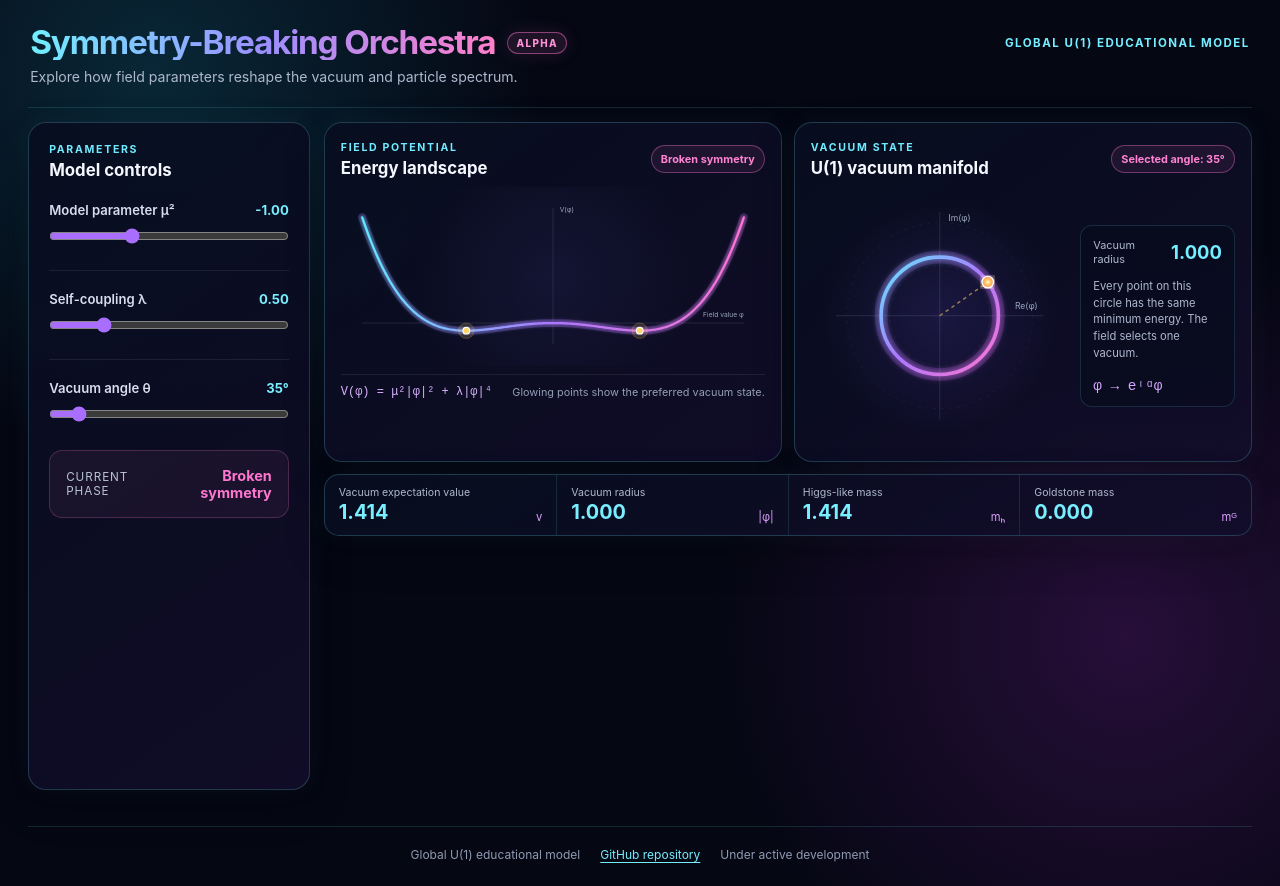
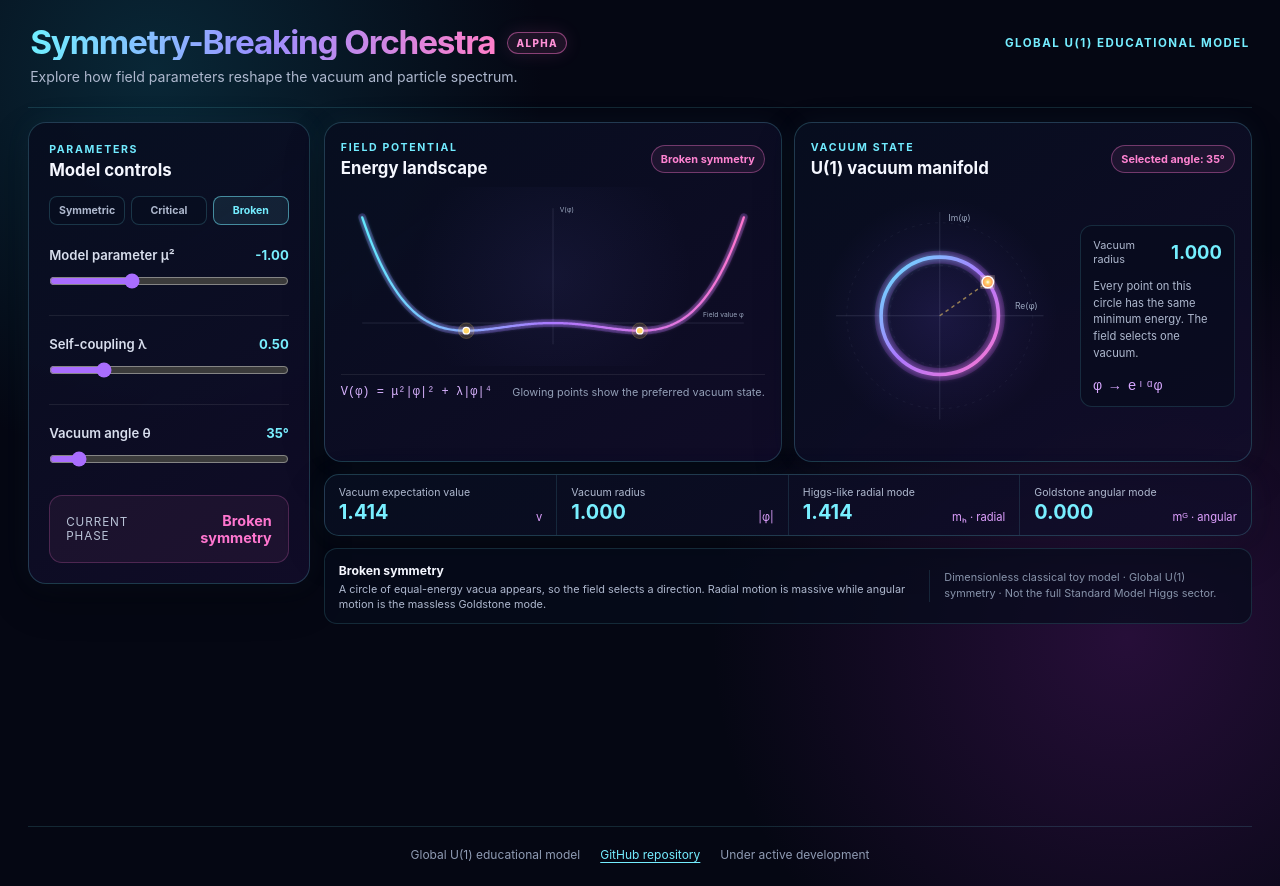
Before and after one commit to raunaksachinkhanna/symmetry-breaking-orchestra, a React (Vite) app in the folder frontend/: page / in a window 1280 px wide. Built offline with nearby package versions, Linux system fonts and the light colour scheme.

Commit message:
Add critical phase and guided model states

```diff
--- a/frontend/src/App.css
+++ b/frontend/src/App.css
@@ -81,7 +81,7 @@ h1 {
   grid-template-columns: clamp(280px, 22vw, 320px) minmax(0, 1fr);
   gap: 14px;
   margin-top: 14px;
-  align-items: stretch;
+  align-items: start;
 }
 
 .panel,
@@ -118,6 +118,42 @@ h1 {
 
 .controls-list {
   margin-top: 22px;
+}
+
+.presets {
+  display: grid;
+  grid-template-columns: repeat(3, minmax(0, 1fr));
+  gap: 6px;
+  margin-top: 16px;
+}
+
+.presets button {
+  min-width: 0;
+  padding: 7px 5px;
+  border: 1px solid rgba(116, 237, 255, 0.18);
+  border-radius: 8px;
+  color: #aeb8ce;
+  background: rgba(8, 14, 31, 0.74);
+  cursor: pointer;
+  font-size: 0.66rem;
+  font-weight: 700;
+  transition: border-color 160ms ease, color 160ms ease, background 160ms ease;
+}
+
+.presets button:hover {
+  color: #f5f7ff;
+  border-color: rgba(116, 237, 255, 0.42);
+}
+
+.presets button:focus-visible {
+  outline: 2px solid #74edff;
+  outline-offset: 2px;
+}
+
+.presets button.active {
+  color: #74edff;
+  border-color: rgba(116, 237, 255, 0.52);
+  background: rgba(116, 237, 255, 0.09);
 }
 
 .control + .control {
@@ -194,10 +230,14 @@ h1 {
   color: #70efff;
 }
 
+.critical {
+  color: #ffd568;
+}
+
 .workspace {
   min-width: 0;
   display: grid;
-  grid-template-rows: auto auto;
+  grid-template-rows: auto auto auto;
   align-content: start;
   gap: 12px;
 }
@@ -248,6 +288,12 @@ h1 {
   color: #73efff;
   border-color: rgba(115, 239, 255, 0.38);
   background: rgba(115, 239, 255, 0.08);
+}
+
+.critical-badge {
+  color: #ffd568;
+  border-color: rgba(255, 213, 104, 0.4);
+  background: rgba(255, 213, 104, 0.08);
 }
 
 .potential-svg {
@@ -464,6 +510,36 @@ h1 {
   font-size: 0.7rem;
 }
 
+.live-explanation {
+  display: grid;
+  grid-template-columns: minmax(0, 1.5fr) minmax(260px, 0.8fr);
+  gap: 14px;
+  padding: 10px 14px;
+  border: 1px solid rgba(116, 237, 255, 0.14);
+  border-radius: 13px;
+  background: rgba(7, 12, 28, 0.7);
+}
+
+.live-explanation strong {
+  color: #f5f7ff;
+  font-size: 0.76rem;
+}
+
+.live-explanation p {
+  margin: 3px 0 0;
+  color: #aeb8ce;
+  font-size: 0.68rem;
+  line-height: 1.45;
+}
+
+.live-explanation .scope-note {
+  align-self: center;
+  margin: 0;
+  padding-left: 14px;
+  border-left: 1px solid rgba(116, 237, 255, 0.12);
+  color: #8793aa;
+}
+
 .app-footer {
   margin-top: 36px;
   padding: 20px 0 0;
@@ -505,6 +581,8 @@ h1 {
   }
 
   .controls-list {
+    grid-column: 1 / -1;
+    grid-row: 2;
     display: grid;
     grid-template-columns: repeat(3, minmax(0, 1fr));
     gap: 18px;
@@ -518,6 +596,11 @@ h1 {
   }
 
   .result {
+    margin: 0;
+  }
+
+  .presets {
+    align-self: center;
     margin: 0;
   }
 }
@@ -542,6 +625,10 @@ h1 {
     margin-top: 20px;
   }
 
+  .presets {
+    margin-top: 16px;
+  }
+
   .control + .control {
     margin-top: 20px;
     padding-top: 18px;
@@ -555,6 +642,16 @@ h1 {
   .visual-grid,
   .physics-grid {
     grid-template-columns: 1fr;
+  }
+
+  .live-explanation {
+    grid-template-columns: 1fr;
+  }
+
+  .live-explanation .scope-note {
+    padding: 9px 0 0;
+    border-top: 1px solid rgba(116, 237, 255, 0.12);
+    border-left: 0;
   }
 
   .physics-card + .physics-card {
--- a/frontend/src/App.tsx
+++ b/frontend/src/App.tsx
@@ -19,6 +19,24 @@ function App() {
   );
 
   const isBroken = model.phase === "BROKEN";
+  const isCritical = model.phase === "CRITICAL";
+
+  const phaseLabel = isBroken
+    ? "Broken symmetry"
+    : isCritical
+      ? "Critical boundary"
+      : "Symmetric";
+
+  const phaseExplanation = isBroken
+    ? "A circle of equal-energy vacua appears, so the field selects a direction. Radial motion is massive while angular motion is the massless Goldstone mode."
+    : isCritical
+      ? "The vacuum remains at the origin, but the quadratic curvature vanishes. Both field modes are massless at this boundary."
+      : "The origin is the unique vacuum and the U(1) symmetry remains unbroken. The two field components are degenerate massive modes."
+
+  const applyPreset = (nextMuSquared: number) => {
+    setMuSquared(nextMuSquared);
+    setLambda(0.5);
+  };
 
   return (
     <main className="app">
@@ -40,6 +58,35 @@ function App() {
           <div className="panel-heading">
             <p>Parameters</p>
             <h2>Model controls</h2>
+          </div>
+
+          <div className="presets" aria-label="Phase presets">
+            <button
+              type="button"
+              className={model.phase === "SYMMETRIC" ? "active" : ""}
+              aria-pressed={model.phase === "SYMMETRIC"}
+              onClick={() => applyPreset(1)}
+            >
+              Symmetric
+            </button>
+
+            <button
+              type="button"
+              className={isCritical ? "active" : ""}
+              aria-pressed={isCritical}
+              onClick={() => applyPreset(0)}
+            >
+              Critical
+            </button>
+
+            <button
+              type="button"
+              className={isBroken ? "active" : ""}
+              aria-pressed={isBroken}
+              onClick={() => applyPreset(-1)}
+            >
+              Broken
+            </button>
           </div>
 
           <div className="controls-list">
@@ -106,8 +153,8 @@ function App() {
 
           <div className="result" aria-live="polite">
             <span>Current phase</span>
-            <strong className={isBroken ? "broken" : "symmetric"}>
-              {isBroken ? "Broken symmetry" : "Symmetric"}
+            <strong className={model.phase.toLowerCase()}>
+              {phaseLabel}
             </strong>
           </div>
         </aside>
@@ -142,16 +189,44 @@ function App() {
             </article>
 
             <article className="physics-card">
-              <span>Higgs-like mass</span>
+              <span>
+                {isBroken ? "Higgs-like radial mode" : "Field mode 1"}
+              </span>
               <strong>{model.higgsMass.toFixed(3)}</strong>
-              <small>mₕ</small>
+              <small>
+                {isBroken
+                  ? "mₕ · radial"
+                  : isCritical
+                    ? "m₁ · massless"
+                    : "m₁ · degenerate"}
+              </small>
             </article>
 
             <article className="physics-card">
-              <span>Goldstone mass</span>
+              <span>
+                {isBroken ? "Goldstone angular mode" : "Field mode 2"}
+              </span>
               <strong>{model.goldstoneMass.toFixed(3)}</strong>
-              <small>mᴳ</small>
+              <small>
+                {isBroken
+                  ? "mᴳ · angular"
+                  : isCritical
+                    ? "m₂ · massless"
+                    : "m₂ · degenerate"}
+              </small>
             </article>
+          </section>
+
+          <section className="live-explanation" aria-live="polite">
+            <div>
+              <strong>{phaseLabel}</strong>
+              <p>{phaseExplanation}</p>
+            </div>
+
+            <p className="scope-note">
+              Dimensionless classical toy model · Global U(1) symmetry · Not
+              the full Standard Model Higgs sector.
+            </p>
           </section>
         </div>
       </section>
--- a/frontend/src/components/PotentialPlot.tsx
+++ b/frontend/src/components/PotentialPlot.tsx
@@ -35,6 +35,13 @@ export function PotentialPlot({
   vacuumRadius,
   phase,
 }: PotentialPlotProps) {
+  const phaseLabel =
+    phase === "BROKEN"
+      ? "Broken symmetry"
+      : phase === "CRITICAL"
+        ? "Critical boundary"
+        : "Symmetric";
+
   const plot = useMemo(() => {
     const xLimit = Math.max(2.2, vacuumRadius * 1.8);
 
@@ -129,12 +136,12 @@ export function PotentialPlot({
           className={
             phase === "BROKEN"
               ? "phase-badge broken-badge"
-              : "phase-badge symmetric-badge"
+              : phase === "CRITICAL"
+                ? "phase-badge critical-badge"
+                : "phase-badge symmetric-badge"
           }
         >
-          {phase === "BROKEN"
-            ? "Broken symmetry"
-            : "Symmetric"}
+          {phaseLabel}
         </span>
       </div>
 
--- a/frontend/src/components/VacuumManifold.tsx
+++ b/frontend/src/components/VacuumManifold.tsx
@@ -47,12 +47,16 @@ export function VacuumManifold({
           className={
             isBroken
               ? "phase-badge broken-badge"
-              : "phase-badge symmetric-badge"
+              : phase === "CRITICAL"
+                ? "phase-badge critical-badge"
+                : "phase-badge symmetric-badge"
           }
         >
           {isBroken
             ? `Selected angle: ${angleDegrees.toFixed(0)}°`
-            : "Unique vacuum"}
+            : phase === "CRITICAL"
+              ? "Critical origin"
+              : "Unique vacuum"}
         </span>
       </div>
 
@@ -64,7 +68,9 @@ export function VacuumManifold({
           aria-label={
             isBroken
               ? `Circular U(1) vacuum manifold with a selected vacuum at ${angleDegrees.toFixed(0)} degrees`
-              : "Symmetric U(1) phase with a unique vacuum at the origin"
+              : phase === "CRITICAL"
+                ? "Critical U(1) boundary with the vacuum at the origin and vanishing quadratic curvature"
+                : "Symmetric U(1) phase with a unique vacuum at the origin"
           }
         >
           <defs>
@@ -210,7 +216,9 @@ export function VacuumManifold({
           <p>
             {isBroken
               ? "Every point on this circle has the same minimum energy. The field selects one vacuum."
-              : "The field has one minimum at the origin, so no vacuum direction is selected."}
+              : phase === "CRITICAL"
+                ? "The vacuum remains at the origin while the quadratic curvature vanishes."
+                : "The field has one minimum at the origin, so no vacuum direction is selected."}
           </p>
 
           <code>
--- a/frontend/src/physics/model.ts
+++ b/frontend/src/physics/model.ts
@@ -1,4 +1,6 @@
-export type SymmetryPhase = "SYMMETRIC" | "BROKEN";
+export type SymmetryPhase = "SYMMETRIC" | "CRITICAL" | "BROKEN";
+
+const CRITICAL_TOLERANCE = 1e-9;
 
 export type ModelParameters = {
   muSquared: number;
@@ -23,7 +25,19 @@ export function calculateModel({
     throw new Error("Lambda must be greater than zero.");
   }
 
-  if (muSquared >= 0) {
+  if (Math.abs(muSquared) <= CRITICAL_TOLERANCE) {
+    return {
+      phase: "CRITICAL",
+      vacuumExpectationValue: 0,
+      vacuumRadius: 0,
+      higgsMassSquared: 0,
+      higgsMass: 0,
+      goldstoneMassSquared: 0,
+      goldstoneMass: 0,
+    };
+  }
+
+  if (muSquared > 0) {
     const mass = Math.sqrt(muSquared);
 
     return {
```
